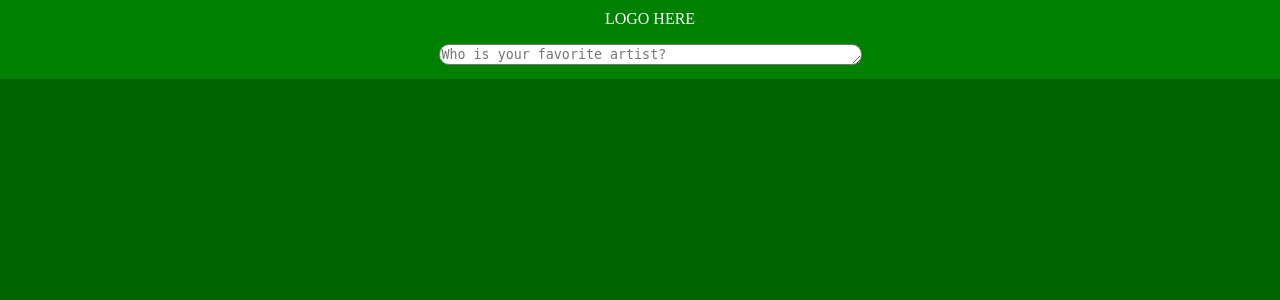
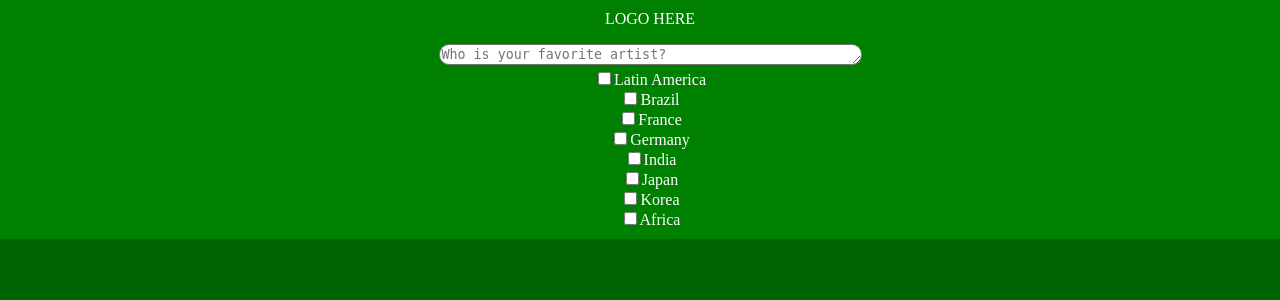
Before and after one commit to chriba-eth/project-mus, a Python web app: template templates/home.html in a window 1280 px wide. Shown: the top 300 px of the page. Run offline with Jinja, Linux system fonts and the light colour scheme; the template is opened without the code that fills it, so the values that code supplies are empty.

Commit message:
Added Region input

```diff
--- a/templates/home.html
+++ b/templates/home.html
@@ -9,7 +9,15 @@
       LOGO HERE
 
       <p><form>
-        <textarea rows = '1' cols = '50' name = "song" placeholder = "Who is your favorite artist?"></textarea>
+        <textarea rows = '1' cols = '50' name = "song" placeholder = "Who is your favorite artist?"></textarea><br>
+        <input type = "checkbox" name = "region" value = "Latin America">Latin America<br>
+        <input type = "checkbox" name = "region" value = "Brazil">Brazil<br>
+        <input type = "checkbox" name = "region" value = "France">France<br>
+        <input type = "checkbox" name = "region" value = "Germany">Germany<br>
+        <input type = "checkbox" name = "region" value = "India">India<br>
+        <input type = "checkbox" name = "region" value = "Japan">Japan<br>
+        <input type = "checkbox" name = "region" value = "Korea">Korea<br>
+        <input type = "checkbox" name = "region" value = "Africa">Africa<br>
       </form>
     </header></p>
       <form>
```
